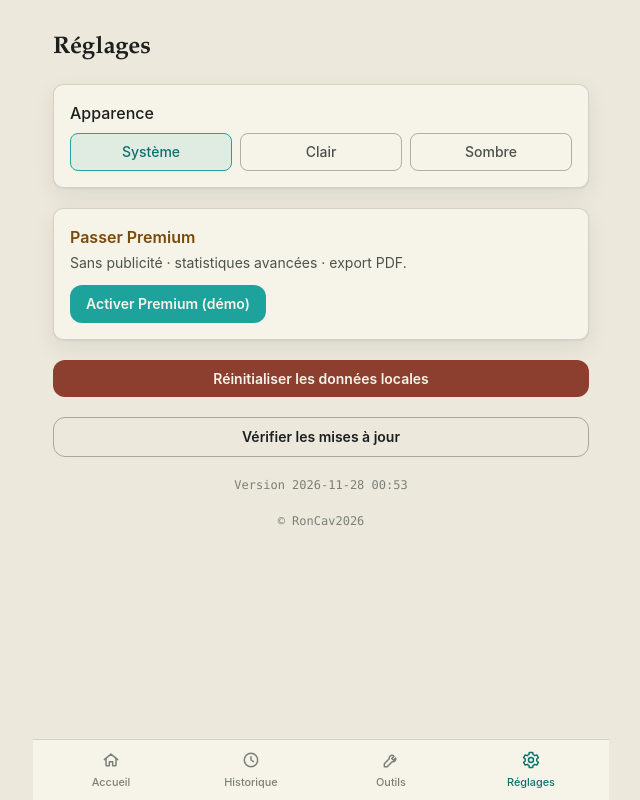
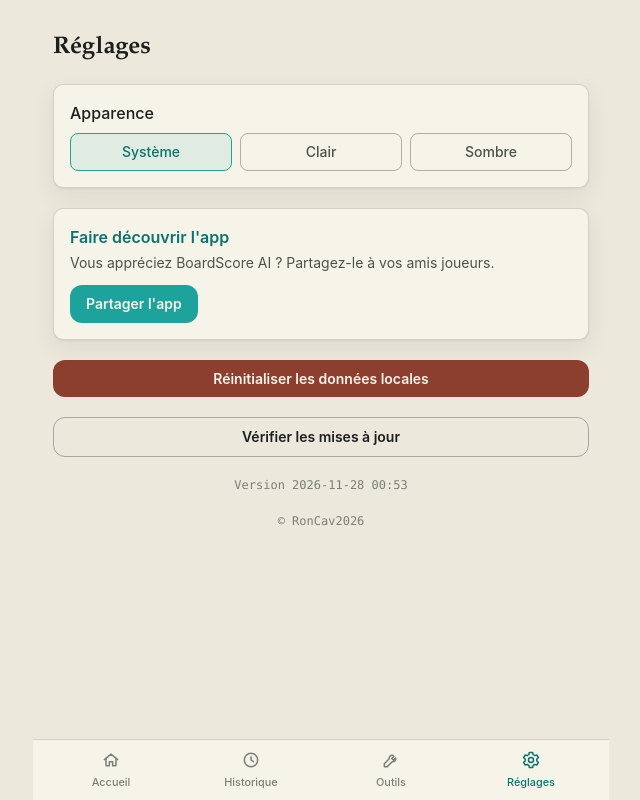
Before and after one commit to cavarec/boardscoreai, a React (Vite) app: page /settings in a window 1280 px wide. Shown: the whole page, without its empty margins (319-959 px from the left). Built offline with nearby package versions, Linux system fonts and the light colour scheme.

Commit message:
Masque le Premium (demo) et ajoute un bouton de partage de l'app dans Reglages

```diff
--- a/src/pages/Settings.tsx
+++ b/src/pages/Settings.tsx
@@ -1,8 +1,8 @@
-import { useEffect, useState } from "react";
+import { useState } from "react";
 import { useTheme, type ThemeChoice } from "@/hooks/useTheme";
 import { Card } from "@/components/ui/Card";
 import { Button } from "@/components/ui/Button";
-import { db, getMeta, setMeta } from "@/lib/db";
+import { db } from "@/lib/db";
 import { checkForUpdate } from "@/lib/pwaUpdate";
 
 const THEME_OPTIONS: { value: ThemeChoice; label: string }[] = [
@@ -11,20 +11,12 @@ const THEME_OPTIONS: { value: ThemeChoice; label: string }[] = [
   { value: "dark", label: "Sombre" },
 ];
 
+const APP_URL = "https://boardscoreai.vercel.app";
+
 export default function Settings() {
   const { theme, setTheme } = useTheme();
-  const [isPremium, setIsPremium] = useState(false);
   const [checkingUpdate, setCheckingUpdate] = useState(false);
-
-  useEffect(() => {
-    getMeta("isPremium", false).then(setIsPremium);
-  }, []);
-
-  async function togglePremium() {
-    const next = !isPremium;
-    setIsPremium(next);
-    await setMeta("isPremium", next);
-  }
+  const [shareFeedback, setShareFeedback] = useState<string | null>(null);
 
   async function resetData() {
     if (!confirm("Supprimer toutes les parties et joueurs locaux ?")) return;
@@ -56,6 +48,27 @@ export default function Settings() {
     setTimeout(() => location.reload(), 800);
   }
 
+  async function shareApp() {
+    const text = `J'utilise BoardScore AI pour compter les points de nos jeux de société — gratuit, sans compte, sans pub. Je te le conseille : ${APP_URL}`;
+
+    if (navigator.share) {
+      try {
+        await navigator.share({ title: "BoardScore AI", text, url: APP_URL });
+      } catch {
+        // Partage annulé par l'utilisateur : rien à faire.
+      }
+      return;
+    }
+
+    try {
+      await navigator.clipboard.writeText(text);
+      setShareFeedback("Lien copié dans le presse-papiers.");
+    } catch {
+      setShareFeedback("Impossible de copier automatiquement.");
+    }
+    setTimeout(() => setShareFeedback(null), 3000);
+  }
+
   return (
     <div className="flex flex-col gap-5 px-5 pt-8 pb-8">
       <h1 className="font-display text-2xl font-bold">Réglages</h1>
@@ -79,13 +92,16 @@ export default function Settings() {
         </div>
       </Card>
 
-      <Card className="border-amber bg-amber-tint">
-        <p className="font-semibold text-amber-strong">Passer Premium</p>
+      <Card className="border-felt bg-felt-tint">
+        <p className="font-semibold text-felt-strong">Faire découvrir l'app</p>
         <p className="mt-1 text-sm text-ink-soft">
-          Sans publicité · statistiques avancées · export PDF.
+          Vous appréciez BoardScore AI ? Partagez-le à vos amis joueurs.
         </p>
-        <Button size="md" variant={isPremium ? "secondary" : "primary"} className="mt-3" onClick={togglePremium}>
-          {isPremium ? "Premium actif — désactiver (démo)" : "Activer Premium (démo)"}
+        {shareFeedback && (
+          <p className="mt-2 text-sm text-ink-faint">{shareFeedback}</p>
+        )}
+        <Button size="md" className="mt-3" onClick={shareApp}>
+          Partager l'app
         </Button>
       </Card>
 
```
